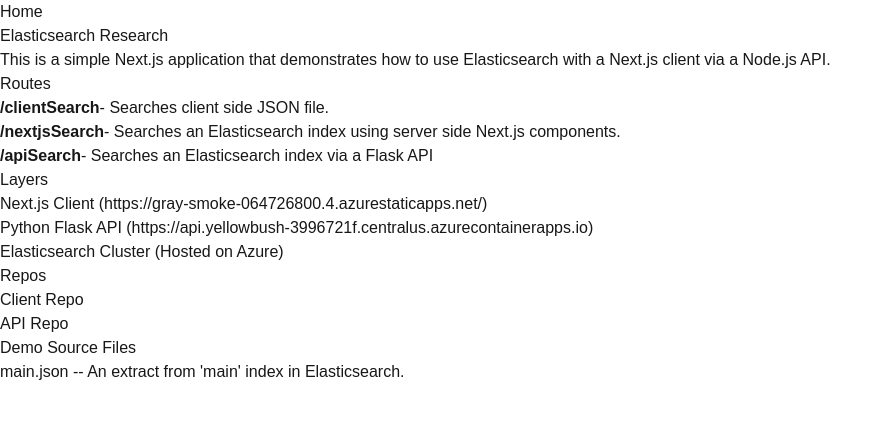
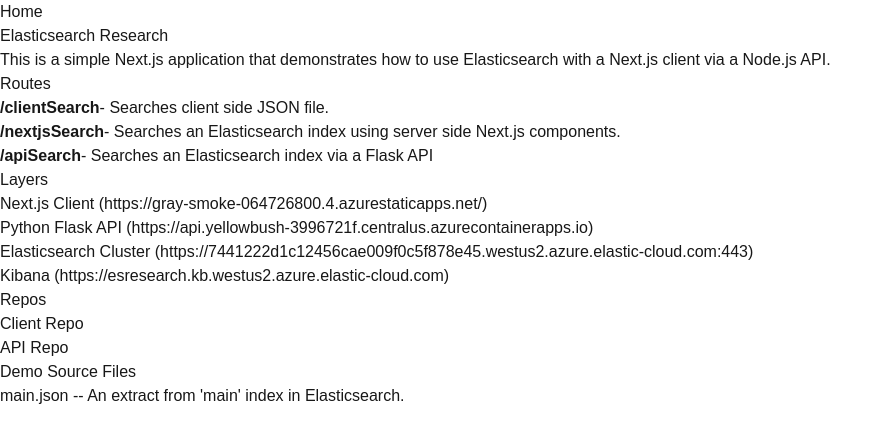
Before and after one commit to severalpens/elasticsearchclient, a Next.js app: page / in a window 1280 px wide. Shown: the top 442 px of the page, without its empty margins (0-893 px from the left). Built offline with nearby package versions, Linux system fonts and the light colour scheme.

Commit message:
Add links to Elasticsearch Cluster and Kibana in homepage

```diff
--- a/src/app/page.tsx
+++ b/src/app/page.tsx
@@ -40,7 +40,14 @@
                 </a>
               </li>
               <li className="mb-2">
-                Elasticsearch Cluster (Hosted on Azure)
+                <a href="https://7441222d1c12456cae009f0c5f878e45.westus2.azure.elastic-cloud.com:443">
+                Elasticsearch Cluster (https://7441222d1c12456cae009f0c5f878e45.westus2.azure.elastic-cloud.com:443)
+                </a>
+              </li>
+              <li className="mb-2">
+                <a href="https://esresearch.kb.westus2.azure.elastic-cloud.com">
+                Kibana (https://esresearch.kb.westus2.azure.elastic-cloud.com)
+                </a>
               </li>
             </ol>
           </div>
```
